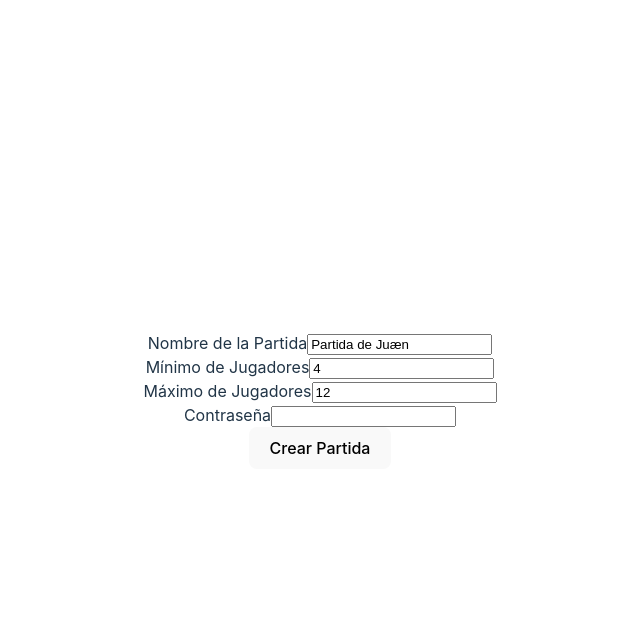
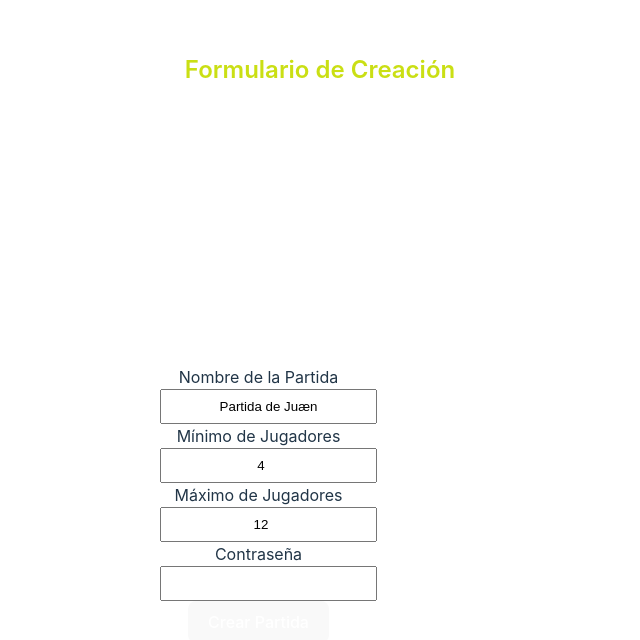
Before and after one commit to cuevasnacho/lacosa, a React (Vite) app in the folder frontend/: page / in a window 1280 px wide. Shown: the top 640 px of the page, without its empty margins (320-960 px from the left). Built offline with nearby package versions, Linux system fonts and the light colour scheme.

Commit message:
agregado css

```diff
--- /dev/null
+++ b/frontend/src/components/Formularios/CrearPartida/FormCrearPartida.css
@@ -0,0 +1,17 @@
+form input{
+    text-align: center;
+    display: flex;
+    flex-direction: column;
+    align-items: center;
+    justify-content: center;
+    width: 100%;
+    padding: 0.5rem;
+}
+
+h2 {
+    font-size: 1.5rem;
+    font-weight: 600;
+    margin-bottom: 1rem;
+    text-align: center;
+    color: #cadf14;
+}
--- a/frontend/src/components/Formularios/CrearPartida/FormCrearPartida.jsx
+++ b/frontend/src/components/Formularios/CrearPartida/FormCrearPartida.jsx
@@ -1,4 +1,6 @@
 import {useForm} from "react-hook-form"
+import CustomButton from "../../Boton/CustomButton";
+import "./FormCrearPartida.css"
 
 function FormCrearPartida()
 {
@@ -26,13 +28,15 @@ function FormCrearPartida()
     });
 
     return(
+    <>
+        <h2>Formulario de Creación</h2>
+        <body>
             <form onSubmit={FORM_SUBMIT}>
-
                 <div>
                     <label>Nombre de la Partida</label>
                     <input
-            type = "text"
-            name = "nombrePartida"
+                        type="text"
+                        name="nombrePartida"
                         {...register("nombrePartida", {
                             required: {
                                 value: true,
@@ -46,16 +50,15 @@ function FormCrearPartida()
                                 value: 4,
                                 message: "Nombre de la partida demasiado corto"
                             }
-            })}
-        />
+                        })} />
                     {errors.nombrePartida && <p>{errors.nombrePartida.message}</p>}
                 </div>
 
                 <div>
                     <label>Mínimo de Jugadores</label>
                     <input
-                type = "number"
-                name = "minPlayers"
+                        type="number"
+                        name="minPlayers"
                         {...register("minPlayers", {
                             required: {
                                 value: "",
@@ -69,15 +72,14 @@ function FormCrearPartida()
                                 value: 4,
                                 message: "Mínimo de jugadores demasiado bajo"
                             }
-                })}
-            />
+                        })} />
                 </div>
 
                 <div>
                     <label>Máximo de Jugadores</label>
                     <input
-                type = "number"
-                name = "maxPlayers"
+                        type="number"
+                        name="maxPlayers"
                         {...register("maxPlayers", {
                             required: {
                                 value: "",
@@ -91,15 +93,14 @@ function FormCrearPartida()
                                 value: 4,
                                 message: "Máximo de jugadores demasiado bajo"
                             }
-                })}
-            />
+                        })} />
                 </div>
 
                 <div>
                     <label>Contraseña</label>
                     <input
-                type = "password"
-                name = "contraseña"
+                        type="password"
+                        name="contraseña"
                         {...register("contraseña", {
                             maxLength: {
                                 value: 20,
@@ -109,12 +110,12 @@ function FormCrearPartida()
                                 value: 4,
                                 message: "Contraseña demasiado corta"
                             }
-                })}
-            />
+                        })} />
                 </div>
 
-        <button type="submit">Crear Partida</button>
+                <CustomButton label="Crear Partida" onClick={FORM_SUBMIT} />
             </form>
+        </body></>
     );
 }
 
```
Lines whose indentation alone changed are shown as unchanged.
